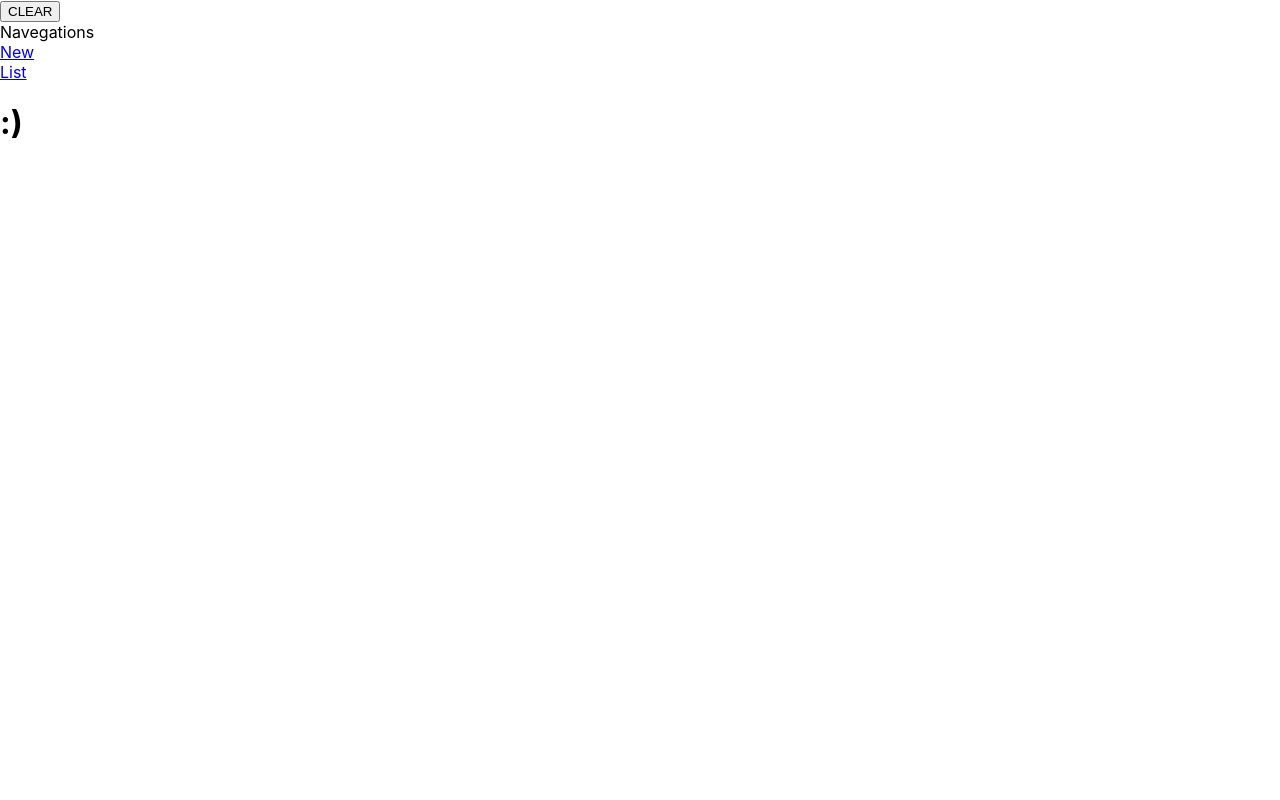
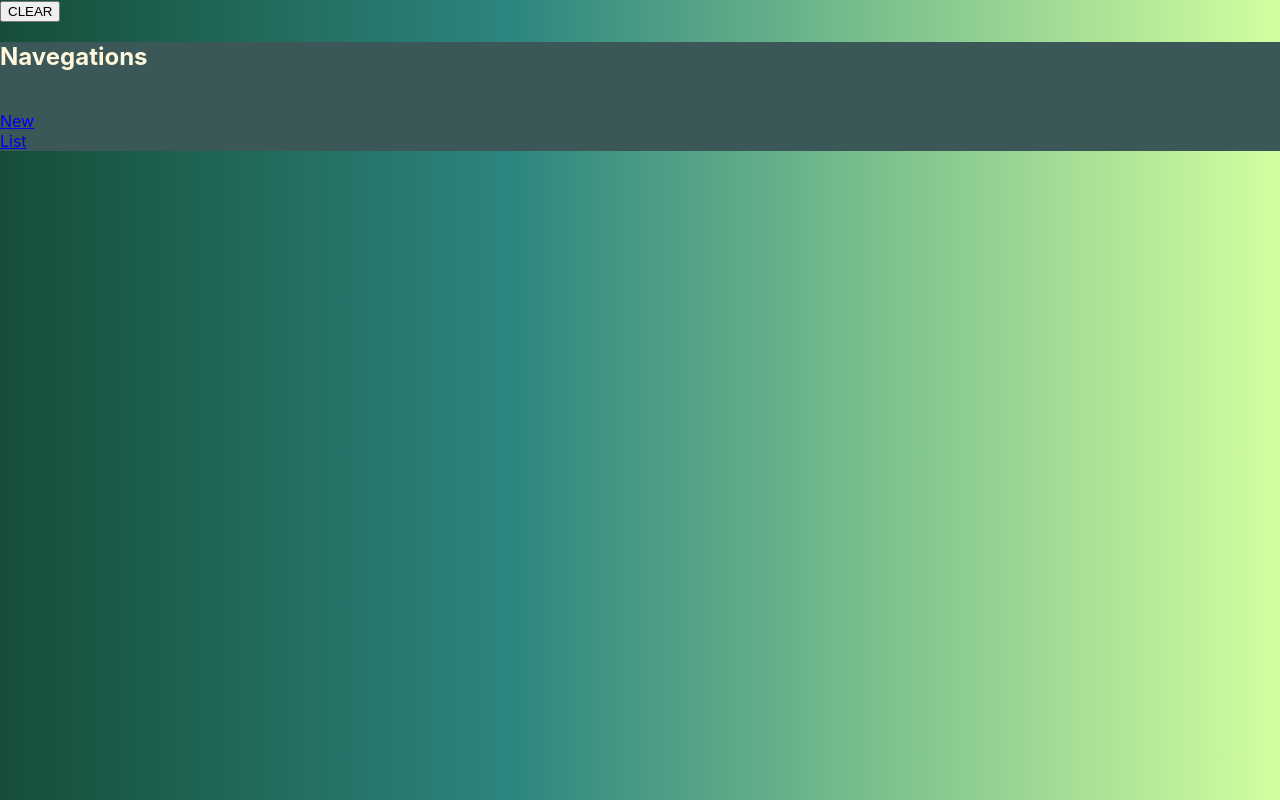
Before and after one commit to Daravico/texts-organizer-typescript, a React (Create React App) app: page /list in a window 1280 px wide. Built offline with nearby package versions, Linux system fonts and the light colour scheme.

Commit message:
simple styles added / bootstrap

```diff
--- a/package.json
+++ b/package.json
@@ -10,7 +10,9 @@
     "@types/node": "^12.20.15",
     "@types/react": "^17.0.11",
     "@types/react-dom": "^17.0.8",
+    "bootstrap": "^5.0.2",
     "react": "^17.0.2",
+    "react-bootstrap": "^2.0.0-beta.4",
     "react-dom": "^17.0.2",
     "react-router-dom": "^5.2.0",
     "react-scripts": "4.0.3",
--- a/src/App.css
+++ b/src/App.css
@@ -1,38 +1,31 @@
-.App {
-  text-align: center;
+body {
+  background: rgb(22, 77, 56);
+  background: linear-gradient(
+    90deg,
+    rgba(22, 77, 56, 1) 0%,
+    rgba(44, 134, 127, 1) 40%,
+    rgba(166, 255, 61, 0.4962359943977591) 100%
+  );
 }
 
-.App-logo {
-  height: 40vmin;
-  pointer-events: none;
+.nav-bar {
+  background-color: rgb(59, 87, 88);
+  font: bold;
+  font-family: -apple-system, BlinkMacSystemFont, "Segoe UI", Roboto, Oxygen,
+    Ubuntu, Cantarell, "Open Sans", "Helvetica Neue", sans-serif;
+  color: cornsilk;
 }
 
-@media (prefers-reduced-motion: no-preference) {
-  .App-logo {
-    animation: App-logo-spin infinite 20s linear;
-  }
+.full-container {
+  background-color: black;
 }
 
-.App-header {
-  background-color: #282c34;
-  min-height: 100vh;
-  display: flex;
-  flex-direction: column;
-  align-items: center;
-  justify-content: center;
-  font-size: calc(10px + 2vmin);
-  color: white;
+.list-container {
+  background-color: rgb(152, 88, 211);
+  width: 25%;
 }
 
-.App-link {
-  color: #61dafb;
+.single-text {
+  background-color: rgb(63, 97, 86);
+  width: 75%;
 }
-
-@keyframes App-logo-spin {
-  from {
-    transform: rotate(0deg);
-  }
-  to {
-    transform: rotate(360deg);
-  }
-}
--- a/src/App.tsx
+++ b/src/App.tsx
@@ -1,5 +1,8 @@
 import React, { Fragment } from "react";
 import { BrowserRouter as Router, Route, Switch } from 'react-router-dom';
+
+//CSS.
+import "./App.css";
 
 // React Components
 import HomeView from "./components/HomeView";
--- a/src/components/SingleCardView.tsx
+++ b/src/components/SingleCardView.tsx
@@ -1,6 +1,8 @@
 import React from "react"
 
 import { SingleText } from "../interfaces/interfaces"
+
+import Card from 'react-bootstrap/Card'
 
 
 
@@ -11,12 +13,13 @@ interface cardViewProps {
 const SingleCardView: React.FC<cardViewProps> = ({selectedText}) => {
 
     return(
-        <div className="card-view">
-            <h1>{selectedText.title}</h1>
-            <h2>{selectedText.text}</h2>
-            <h2>{selectedText.category}</h2>
+        <Card className="card-view" style={{ width: '18rem' }}>
+            <Card.Title>{selectedText.title}</Card.Title>
+            <Card.Subtitle>{selectedText.category}</Card.Subtitle>
+            <Card.Body>{selectedText.text}</Card.Body>
 
-        </div>
+
+        </Card>
     )
 }
 
--- a/src/components/TextsViewer.tsx
+++ b/src/components/TextsViewer.tsx
@@ -1,4 +1,4 @@
-import React, { Fragment, useState } from "react";
+import React, { useState } from "react";
 
 // Interfaces
 import { SingleText } from "../interfaces/interfaces";
@@ -7,29 +7,33 @@ import { SingleText } from "../interfaces/interfaces";
 import SingleTitleView from "./SingleTitleView";
 import SingleCardView from "./SingleCardView";
 
+import { Card, CardGroup } from 'react-bootstrap';
+
+
+
 // Local interface for PROPS
 interface ViewerProps {
     textsList: SingleText[];
 }
 
-//Sample
-const sample: SingleText = {
-    title: "ACH Missing",
-    text: "Sorry to hear",
-    category: "ACH",
-    tags: ["ACH,deposit,withdrawal"],
-};
 
 const TextsViewer: React.FC<ViewerProps> = ({ textsList }) => {
-    //
+
     const [textViewVisible, setTextViewVisible] = useState<boolean>(false);
-    const [selectedText, setSelectedText] = useState<SingleText>(sample);
+    const [selectedText, setSelectedText] = useState<SingleText>(textsList[0]);
     const [indexOnView, setIndexOnView] = useState<number>(0);
 
-    // Need state for when the specific title is clicked
+/*
+    const editText = (key:number) => {
+        console.log(key);
+    }
+  */
 
     return (
-        <Fragment>
+        <CardGroup>
+
+
+            <Card className="list-container">
                 {textsList.map((textInfo: SingleText, index: number) => {
                     return (
                         <SingleTitleView
@@ -44,9 +48,14 @@ const TextsViewer: React.FC<ViewerProps> = ({ textsList }) => {
                         />
                     );
                 })}
+            </Card>
 
-            {textViewVisible ? <SingleCardView selectedText={selectedText} /> : <h1>:)</h1>}
-        </Fragment>
+            <Card className="single-text">
+
+                {textViewVisible ? <SingleCardView selectedText={selectedText} /> : null}
+            </Card>
+
+        </CardGroup>
     );
 };
 
--- a/src/components/TopNav.tsx
+++ b/src/components/TopNav.tsx
@@ -1,11 +1,13 @@
 import React from "react";
 import { Link } from "react-router-dom";
+
+
 
 const TopNav = () =>{
 
     return(
-        <nav>
-            Navegations
+        <nav className="nav-bar">
+            <h1>Navegations</h1>
             <br/>
             <Link to='new'>New</Link>
             <br/>
```
Also changed, not shown: 1 other file (tests, documents, lock files or other folders). Lines whose indentation alone changed are shown as unchanged.
